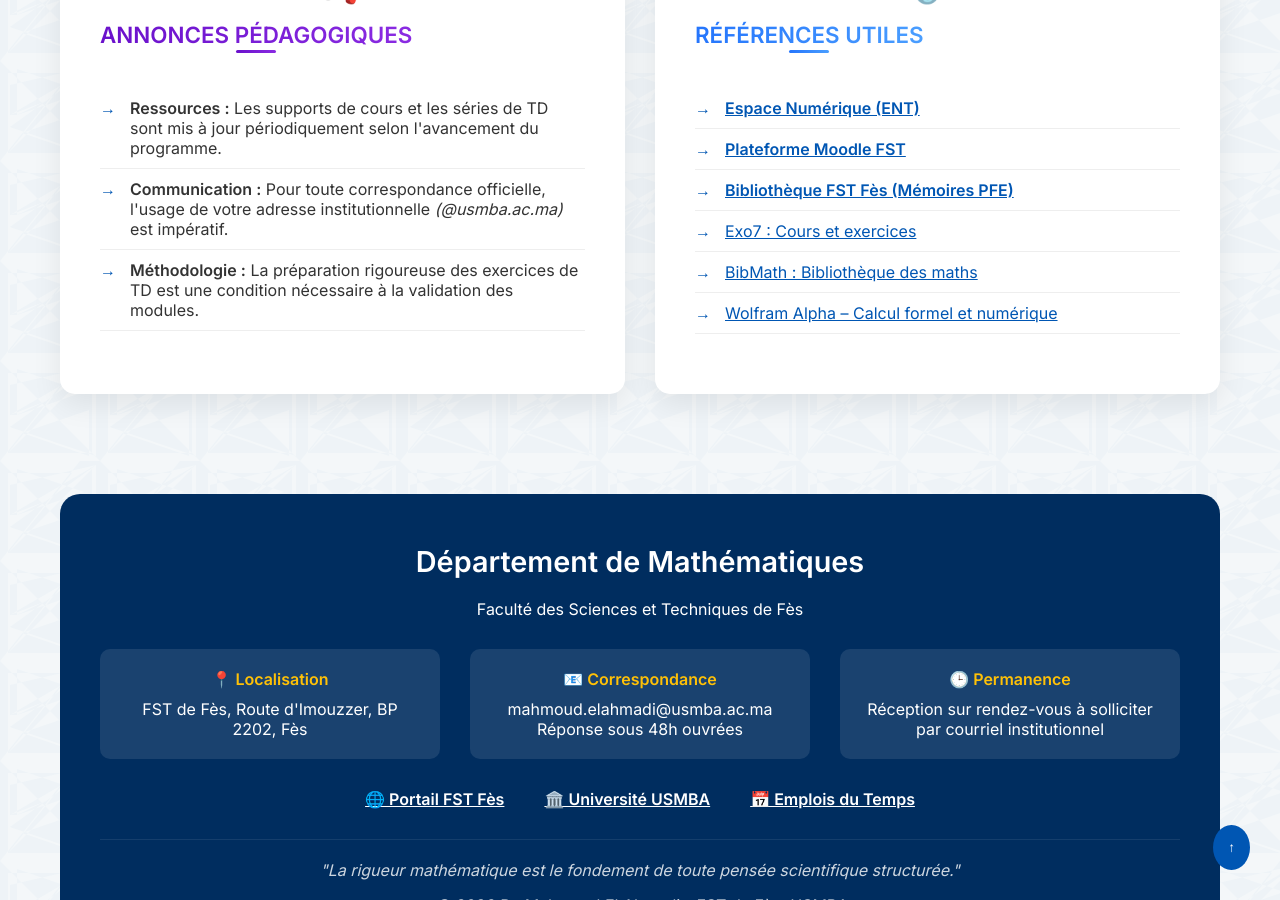
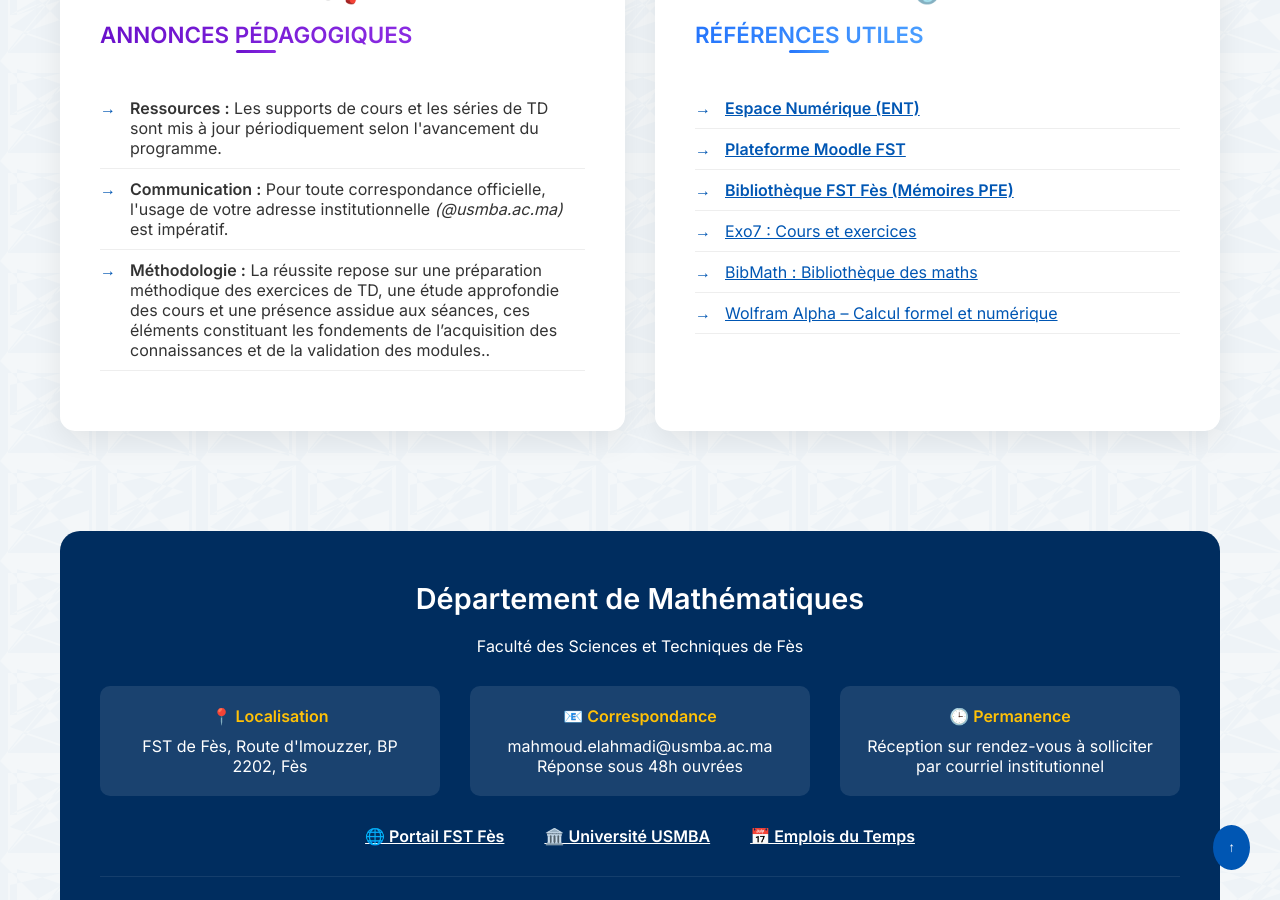
Before and after one commit to mahmoudmath/mahmoudmath.github.io, a Jekyll site: the page index.html, which Jekyll copies as it is, in a window 1280 px wide and 900 px high, scrolled down 1239 px. Built offline with Jekyll 4.4.1, drawn with Linux system fonts in a browser that asks for light colours.

Commit message:
Update index.html

```diff
--- a/index.html
+++ b/index.html
@@ -72,7 +72,7 @@
                 <ul class="resource-list">
                     <li><strong>Ressources :</strong> Les supports de cours et les séries de TD sont mis à jour périodiquement selon l'avancement du programme.</li>
                     <li><strong>Communication :</strong> Pour toute correspondance officielle, l'usage de votre adresse institutionnelle <em>(@usmba.ac.ma)</em> est impératif.</li>
-                    <li><strong>Méthodologie :</strong> La préparation rigoureuse des exercices de TD est une condition nécessaire à la validation des modules.</li>
+                    <li><strong>Méthodologie :</strong> La réussite repose sur une préparation méthodique des exercices de TD, une étude approfondie des cours et une présence assidue aux séances, ces éléments constituant les fondements de l’acquisition des connaissances et de la validation des modules..</li>
                 </ul>
             </div>
 
```
